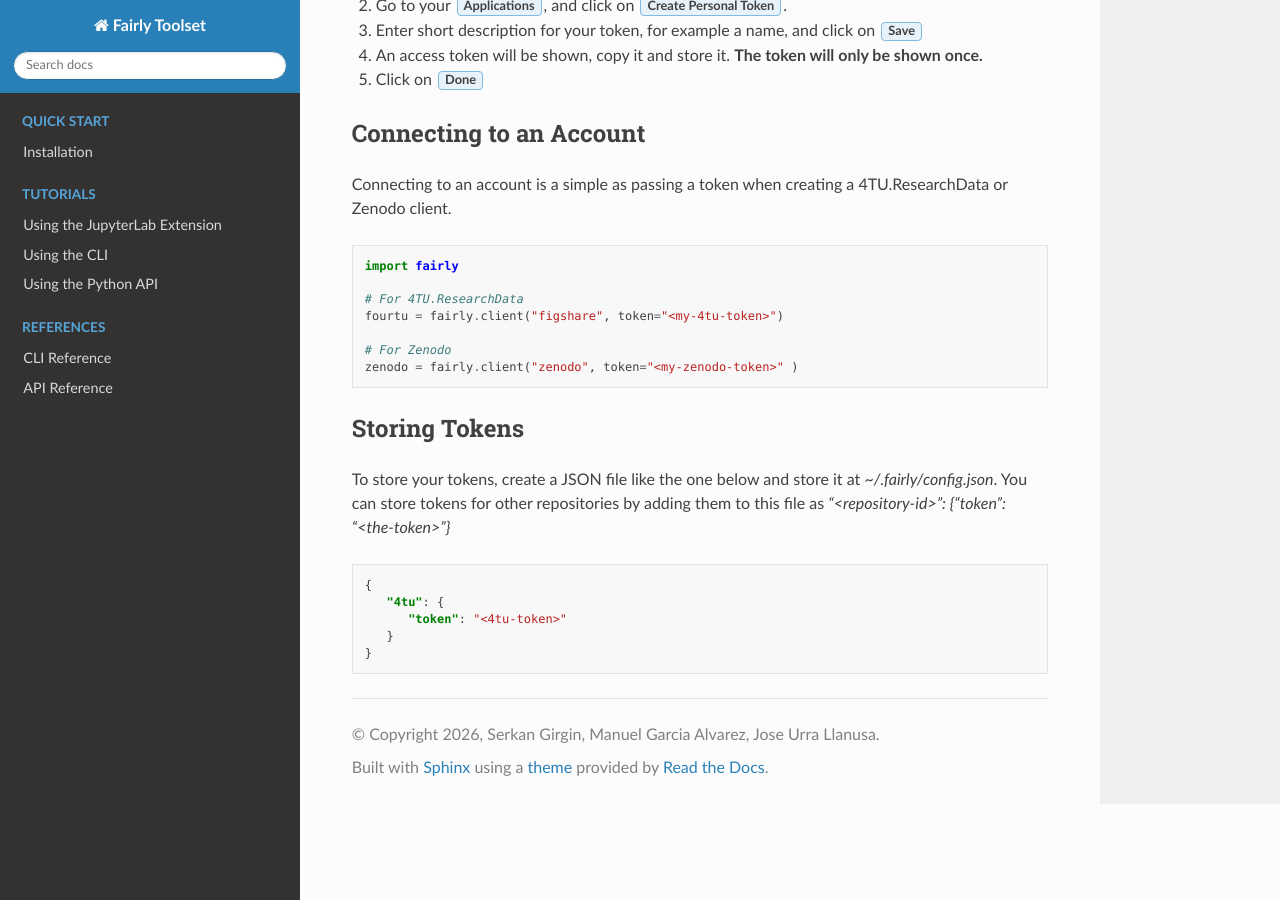
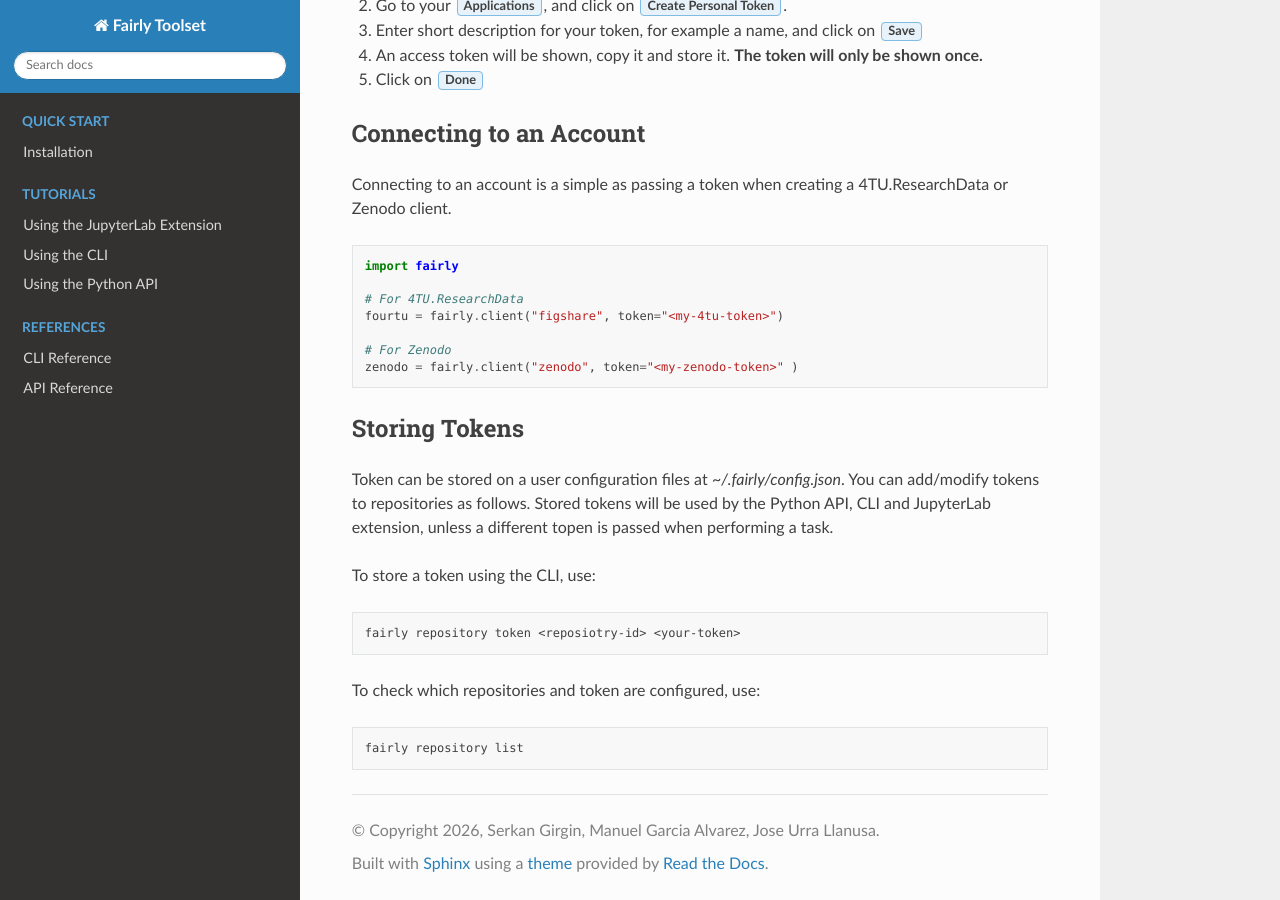
Before and after one commit to ITC-CRIB/fairly, a Sphinx documentation site: the page built from docs/package/account-token.rst, in a window 1280 px wide and 900 px high, scrolled down 686 px. Built offline with Sphinx 7.4.7 and the Read the Docs theme 3.1.0, drawn with Linux system fonts in a browser that asks for light colours.

Commit message:
Update account-token documentation to clarify token storage and CLI usage

```diff
--- a/docs/package/account-token.rst
+++ b/docs/package/account-token.rst
@@ -50,12 +50,16 @@ Connecting to an account is a simple as passing a token when creating a 4TU.Rese
 Storing Tokens
 ================
 
-To store your tokens, create a JSON file like the one below and store it at `~/.fairly/config.json`. You can store tokens for other repositories by adding them to this file as `"<repository-id>": {"token": "<the-token>"}`
+Token can be stored on a user configuration files at `~/.fairly/config.json`. You can add/modify tokens to repositories as follows. Stored tokens will be used by the Python API, CLI and JupyterLab extension, unless a different topen is passed when performing a task.
 
-.. code-block:: json
+To store a token using the CLI, use:
 
-   {
-      "4tu": {
-         "token": "<4tu-token>"
-      }
-   }
+.. code-block:: shell
+
+   fairly repository token <reposiotry-id> <your-token>
+
+To check which repositories and token are configured, use:
+
+.. code-block:: shell
+
+   fairly repository list
```
